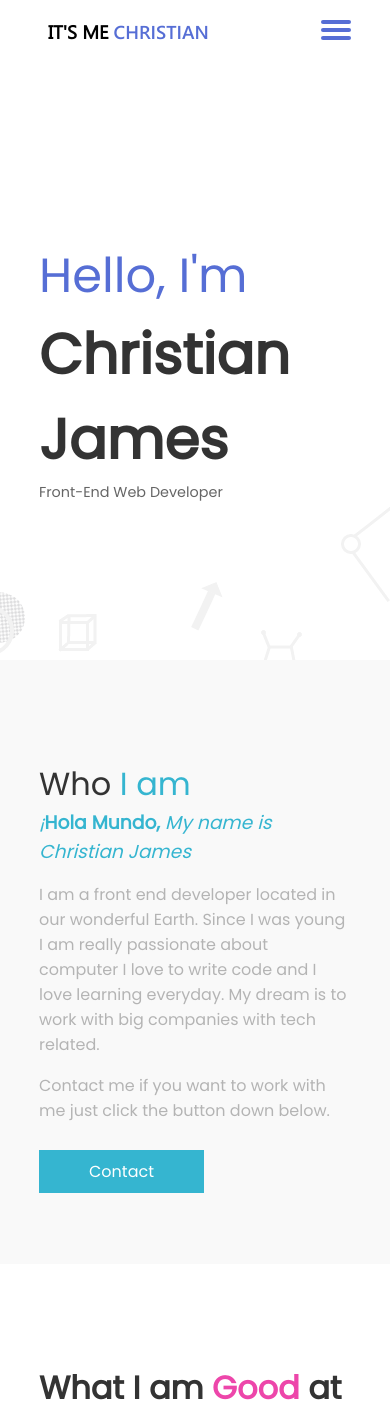
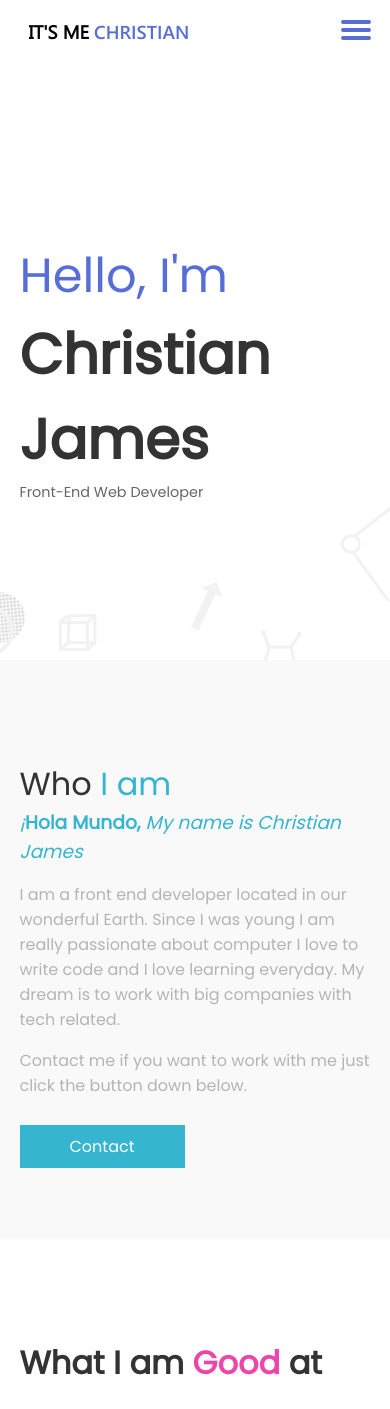
Before and after one commit to Itsmechristian/myportfolio, a Node server app: page / in a window 390 px wide. Shown: the top 1409 px of the page. Run offline with Node 20, Linux system fonts and the light colour scheme; some libraries are stand-ins or nearby versions.

Commit message:
initial commit

```diff
--- a/src/css/style.css
+++ b/src/css/style.css
@@ -1,5 +1,13 @@
 :root {
   scroll-behavior: smooth; }
+
+* {
+  -webkit-touch-callout: none;
+  -webkit-user-select: none;
+  -khtml-user-select: none;
+  -moz-user-select: none;
+  -ms-user-select: none;
+  user-select: none; }
 
 @font-face {
   font-family: segui;
@@ -583,21 +576,21 @@ footer {
         nav .container .hamburger-menu span:nth-child(3) {
           top: 16px; }
     nav .dropdown-menu {
+      overflow: hidden;
       position: absolute;
       top: 100%;
-      height: 180px;
+      max-height: 0px;
       width: 100%;
       background: #566ed5;
-      text-align: center; }
+      text-align: center;
+      display: block;
+      transition: max-height 0.2s ease-in; }
       nav .dropdown-menu.animate {
-        display: block;
-        animation: navbarAnimationShow 0.5s both; }
-      nav .dropdown-menu.deanimate {
-        display: block;
-        animation: navbarAnimationHide 0.5s both; }
+        max-height: 500px;
+        transition: max-height 0.2s ease-out; }
       nav .dropdown-menu li {
         list-style-type: none;
-        padding: 10px 0px; }
+        padding: 15px 0px; }
         nav .dropdown-menu li a {
           color: #fff; }
   .projects .container .projects-wrapper {
@@ -643,7 +636,15 @@ footer {
     footer .container .contact-form .info-wrapper {
       padding: 0px; } }
 
-@media screen and (max-width: 400px) {
+@media screen and (max-width: 430px) {
+  .container {
+    width: 90% !important; }
+  .projects .container .projects-wrapper .project:nth-child(1) {
+    background-size: 350px; }
+  .projects .container .projects-wrapper .project:nth-child(2) {
+    background-size: 350px; } }
+
+@media screen and (max-width: 320px) {
   .projects .container .projects-wrapper .project:nth-child(1) {
     background-size: 320px; }
   .projects .container .projects-wrapper .project:nth-child(2) {
--- a/src/js/app.js
+++ b/src/js/app.js
@@ -1,215 +1,234 @@
-"use strict";
+'use strict';
 
-if(window.location.pathname === '/success') {
+if (window.location.pathname === '/success') {
   setTimeout(function() {
-        window.location = '/'
-    }, 5000)
+    window.location = '/';
+  }, 5000);
+} else {
+  let links = document.querySelectorAll('.link');
+
+  links.forEach(x => {
+    x.addEventListener('click', function(e) {
+      window.scroll({
+        top: getElementOffSet(e.target.getAttribute('data-name')),
+        behavior: 'smooth'
+      });
+
+      function getElementOffSet(id) {
+        let el = document.getElementById(id.toLowerCase());
+
+        if (id === 'contact') {
+          return el.offsetTop - 100;
+        } else {
+          return el.offsetTop;
         }
-else{
+      }
+    });
+  });
+
   let dropdownlinks = document.querySelectorAll('.dropdownlinks');
 
   dropdownlinks.forEach(x => {
     x.addEventListener('click', function() {
-            dropdown.classList.add("deanimate");
-            dropdown.classList.remove("animate")
-        })
-    })
+      dropdown.classList.add('deanimate');
+      dropdown.classList.remove('animate');
+    });
+  });
 
-    let menu = document.getElementById("menu");
-    let dropdown = document.getElementById("dropdown");
-    let dropdownItems = document.querySelectorAll(".dropdown-item");
+  let menu = document.getElementById('menu');
+  let dropdown = document.getElementById('dropdown');
+  let dropdownItems = document.querySelectorAll('.dropdown-item');
 
   window.onresize = function() {
-        dropdown.classList.remove("deanimate");
-        dropdown.classList.remove("animate")
+    dropdown.classList.remove('animate');
   };
 
-    menu.addEventListener("click", function() {
-        if (dropdown.classList[1] === "animate") {
-            dropdown.classList.add("deanimate");
-            dropdown.classList.remove("animate")
-        } else {
-            dropdown.classList.add("animate");
-            dropdown.classList.remove("deanimate")
-        }
+  menu.addEventListener('click', function() {
+    dropdown.classList.toggle('animate');
   });
 
   let animation = obj => {
     let el = document.querySelectorAll(obj.elementClassOrId);
     let styleElement = () => {
-            let styles = [{
-                name: "slideLeft",
-                transform: "translateX(-200px)",
+      let styles = [
+        {
+          name: 'slideLeft',
+          transform: 'translateX(-200px)',
           opacity: 0
-            }, {
-                name: "slideRight",
-                transform: "translateX(200px)",
+        },
+        {
+          name: 'slideRight',
+          transform: 'translateX(200px)',
           opacity: 0
-            }, {
-                name: "fliptoX",
+        },
+        {
+          name: 'fliptoX',
           opacity: 0
-            }, {
-                name: "fadeIn",
+        },
+        {
+          name: 'fadeIn',
           opacity: 0
-            }, {
-                name: "slideUp",
+        },
+        {
+          name: 'slideUp',
           opacity: 0,
-                transform: "translateY(200px)"
-            }];
+          transform: 'translateY(200px)'
+        }
+      ];
       let found = styles.reduce((filtered, option) => {
         if (option.name.toLowerCase() === obj.styleName.toLowerCase()) {
           delete option.name;
-                    filtered.push(option)
+          filtered.push(option);
         }
-                return filtered
+        return filtered;
       }, []);
       el.forEach(x => {
-                Object.assign(x.style, found[0])
+        Object.assign(x.style, found[0]);
       });
-            animateElement()
+      animateElement();
     };
     let animateElement = e => {
-            let animate = [{
-                name: "slideLeft",
-                transform: "translateY(0px)",
+      let animate = [
+        {
+          name: 'slideLeft',
+          transform: 'translateY(0px)',
           opacity: 1
-            }];
+        }
+      ];
       let windowHeight = window.innerHeight;
       let el = document.querySelectorAll(obj.elementClassOrId);
       el.forEach(x => {
         if (window.pageYOffset > obj.range - windowHeight + x.offsetTop) {
-                    x.classList.add("animate")
+          x.classList.add('animate');
         }
-            })
+      });
     };
     styleElement();
-        window.addEventListener("scroll", animateElement)
+    window.addEventListener('scroll', animateElement);
   };
   if (window.innerWidth > 1200) {
     animation({
-            styleName: "slideLeft",
-            elementClassOrId: "#header-text",
+      styleName: 'slideLeft',
+      elementClassOrId: '#header-text',
       range: 700
     });
     animation({
-            styleName: "slideLeft",
-            elementClassOrId: ".bodytext-wrapper",
+      styleName: 'slideLeft',
+      elementClassOrId: '.bodytext-wrapper',
       range: 800
     });
     animation({
-            styleName: "slideLeft",
-            elementClassOrId: ".sectionTwoHeader",
+      styleName: 'slideLeft',
+      elementClassOrId: '.sectionTwoHeader',
       range: 1100
     });
     animation({
-            styleName: "fliptoX",
-            elementClassOrId: ".sectionTwoIcon",
+      styleName: 'fliptoX',
+      elementClassOrId: '.sectionTwoIcon',
       range: 1300
     });
     animation({
-            styleName: "fadeIn",
-            elementClassOrId: ".icon-paragraph",
+      styleName: 'fadeIn',
+      elementClassOrId: '.icon-paragraph',
       range: 1300
     });
     animation({
-            styleName: "slideLeft",
-            elementClassOrId: ".otherSkillsHeading",
+      styleName: 'slideLeft',
+      elementClassOrId: '.otherSkillsHeading',
       range: 1700
     });
     animation({
-            styleName: "slideRight",
-            elementClassOrId: ".skill-wrapper",
+      styleName: 'slideRight',
+      elementClassOrId: '.skill-wrapper',
       range: 1700
     });
     animation({
-            styleName: "slideRight",
-            elementClassOrId: ".projectsheading",
+      styleName: 'slideRight',
+      elementClassOrId: '.projectsheading',
       range: 2200
     });
     animation({
-            styleName: "slideUp",
-            elementClassOrId: ".project",
+      styleName: 'slideUp',
+      elementClassOrId: '.project',
       range: 2500
-        })
+    });
   }
-    let button = document.getElementById("button");
+  let button = document.getElementById('button');
   button.disabled = true;
 
   function nameValidation(obj) {
     let el = document.getElementById(obj.id);
-        let error = document.getElementById("nameerror");
+    let error = document.getElementById('nameerror');
     el.addEventListener(obj.event, function(e) {
       if (!e.target.value.length) {
-                error.style.display = "block";
-                button.disabled = true
+        error.style.display = 'block';
+        button.disabled = true;
       } else {
-                error.style.display = "none";
-                button.disabled = false
+        error.style.display = 'none';
+        button.disabled = false;
       }
-        })
+    });
   }
   nameValidation({
-        id: "name",
-        event: "blur"
+    id: 'name',
+    event: 'blur'
   });
   nameValidation({
-        id: "name",
-        event: "keyup"
+    id: 'name',
+    event: 'keyup'
   });
 
   function emailValidation(obj) {
     let el = document.getElementById(obj.id);
-        let error = document.getElementById("emailerror");
+    let error = document.getElementById('emailerror');
     el.addEventListener(obj.event, function(e) {
       if (!e.target.value.length) {
-                error.style.display = "block";
-                button.disabled = true
+        error.style.display = 'block';
+        button.disabled = true;
       } else {
-                error.style.display = "none";
-                button.disabled = false
+        error.style.display = 'none';
+        button.disabled = false;
       }
-        })
+    });
   }
   emailValidation({
-        id: "email",
-        event: "keyup"
+    id: 'email',
+    event: 'keyup'
   });
   emailValidation({
-        id: "email",
-        event: "blur"
+    id: 'email',
+    event: 'blur'
   });
 
   function messageValidation(obj) {
     let el = document.getElementById(obj.id);
-        let error = document.getElementById("messageerror");
+    let error = document.getElementById('messageerror');
 
     el.addEventListener(obj.event, function(e) {
       if (!e.target.value.length) {
-                error.style.display = "block";
-                button.disabled = true
+        error.style.display = 'block';
+        button.disabled = true;
       } else {
-                error.style.display = "none";
-                button.disabled = false
+        error.style.display = 'none';
+        button.disabled = false;
       }
-        })
+    });
   }
   messageValidation({
-        id: "message",
-        event: "blur"
+    id: 'message',
+    event: 'blur'
   });
   messageValidation({
-        id: "message",
-        event: "keyup"
+    id: 'message',
+    event: 'keyup'
   });
 
   window.onscroll = function() {
-        let float = document.getElementById("float");
+    let float = document.getElementById('float');
     if (pageYOffset > 150) {
-            float.style.opacity = 1
+      float.style.opacity = 1;
     } else {
-            float.style.opacity = 0
+      float.style.opacity = 0;
     }
+  };
 }
-
-
-}
--- a/src/scss/style.scss
+++ b/src/scss/style.scss
@@ -2,6 +2,14 @@
   scroll-behavior: smooth;
 }
 
+* {
+  -webkit-touch-callout: none;
+  -webkit-user-select: none;
+  -khtml-user-select: none;
+  -moz-user-select: none;
+  -ms-user-select: none;
+  user-select: none;
+}
 @font-face {
   font-family: segui;
   src: url('/fonts/segui.ttf');
@@ -1036,7 +1022,26 @@ footer {
     }
   }
 }
-@media screen and (max-width: 400px) {
+@media screen and (max-width: 430px) {
+  .container {
+    width: 90% !important;
+  }
+  .projects {
+    .container {
+      .projects-wrapper {
+        .project {
+          &:nth-child(1) {
+            background-size: 350px;
+          }
+          &:nth-child(2) {
+            background-size: 350px;
+          }
+        }
+      }
+    }
+  }
+}
+@media screen and (max-width: 320px) {
   .projects {
     .container {
       .projects-wrapper {
--- a/views/body.handlebars
+++ b/views/body.handlebars
@@ -158,9 +158,9 @@
 </div>
 <div class="google-map" id="map">
 </div>
-<footer>
+<footer id="contact">
     <div class="container">
-        <div class="contact-form" id="contact">
+        <div class="contact-form">
             <form action="/send" method="POST">
                 <div class="heading">
                     <h1>Get in touch</h1>
--- a/views/partials/_navigation.handlebars
+++ b/views/partials/_navigation.handlebars
@@ -1,14 +1,28 @@
 <nav id="navigation">
   <div class="container">
     <div class="logo">
-      <h3>It's me <span>christian</span></h3>
+      <a href="/">
+        <h3>It's me
+          <span>christian</span>
+        </h3>
+      </a>
     </div>
     <div class="links">
-      <li><a href="#">Home</a></li>
-      <li><a class="links" href="#about">About</a></li>
-      <li><a class="links" href="#skills">Skills</a></li>
-      <li><a class="links" href="#projects">Projects</a></li>
-      <li><a class="links" href="#contact">Contact</a></li>
+      <li>
+        <a href="/">Home</a>
+      </li>
+      <li>
+        <a class="link" data-name="about">About</a>
+      </li>
+      <li>
+        <a class="link" data-name="skills">Skills</a>
+      </li>
+      <li>
+        <a class="link" data-name="projects">Projects</a>
+      </li>
+      <li>
+        <a class="link" data-name="contact">Contact</a>
+      </li>
     </div>
     <div class="hamburger-menu" id="menu">
       <span></span>
@@ -17,10 +31,20 @@
     </div>
   </div>
   <div class="dropdown-menu" id="dropdown">
-    <li class="dropdown-item"><a href="#" class="dropdownlinks">Home</a></li>
-    <li class="dropdown-item"><a class="dropdownlinks" href="#about">About</a></li>
-    <li class="dropdown-item"><a class="dropdownlinks" href="#skills">Skills</a></li>
-    <li class="dropdown-item"><a class="dropdownlinks" href="#projects">Projects</a></li>
-    <li class="dropdown-item"><a class="dropdownlinks" href="#contact">Contact</a></li>
+    <li class="dropdown-item">
+      <a href="#" class="dropdownlinks">Home</a>
+    </li>
+    <li class="dropdown-item">
+      <a class="link" data-name="about">About</a>
+    </li>
+    <li class="dropdown-item">
+      <a class="link" data-name="skills">Skills</a>
+    </li>
+    <li class="dropdown-item">
+      <a class="link" data-name="projects">Projects</a>
+    </li>
+    <li class="dropdown-item">
+      <a class="link" data-name="contact">Contact</a>
+    </li>
   </div>
 </nav>
```
Also changed, not shown: other parts of src/css/style.css (+5 -20 lines), other parts of src/scss/style.scss (+12 -34 lines), 1 other file. Lines whose indentation alone changed are shown as unchanged.
